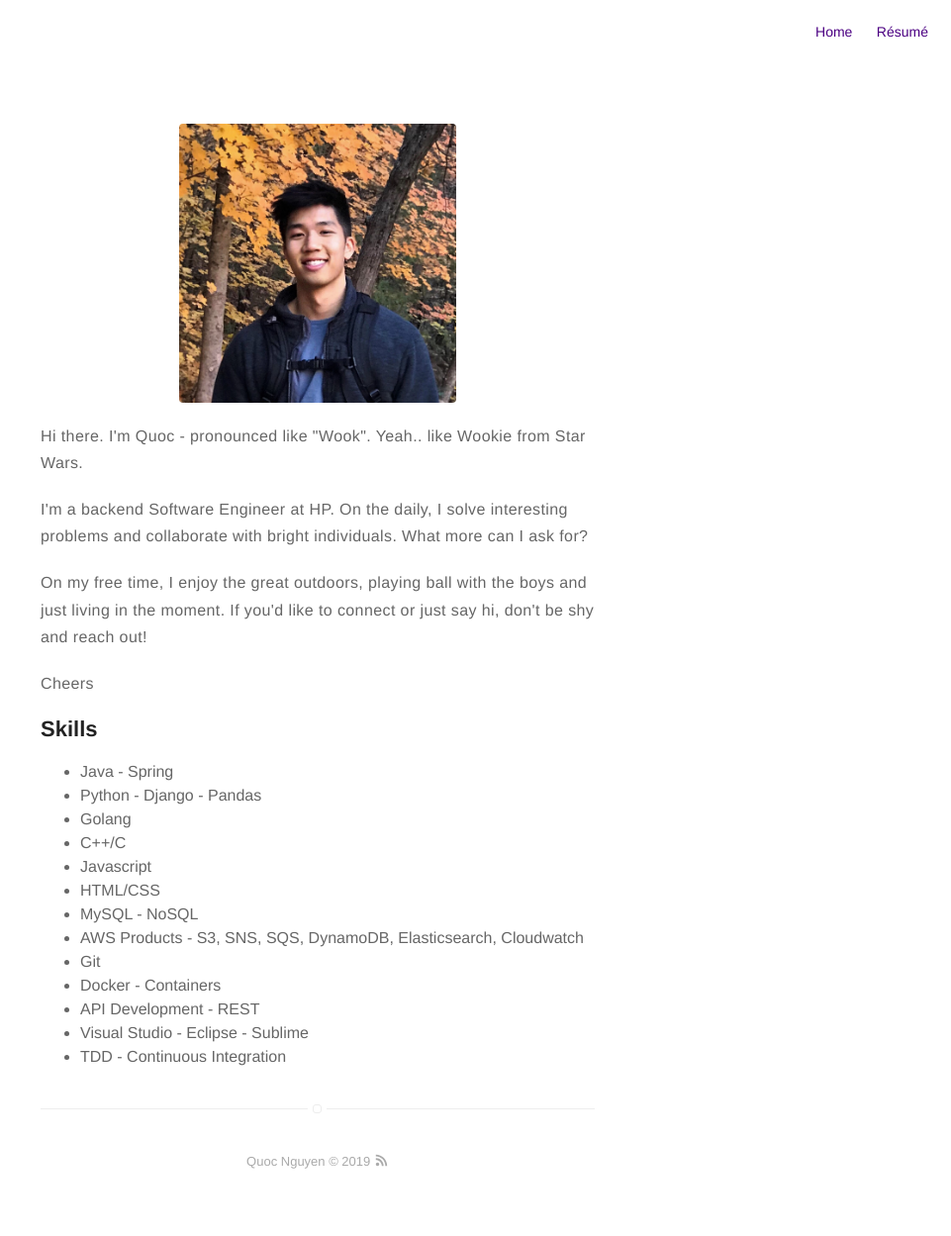
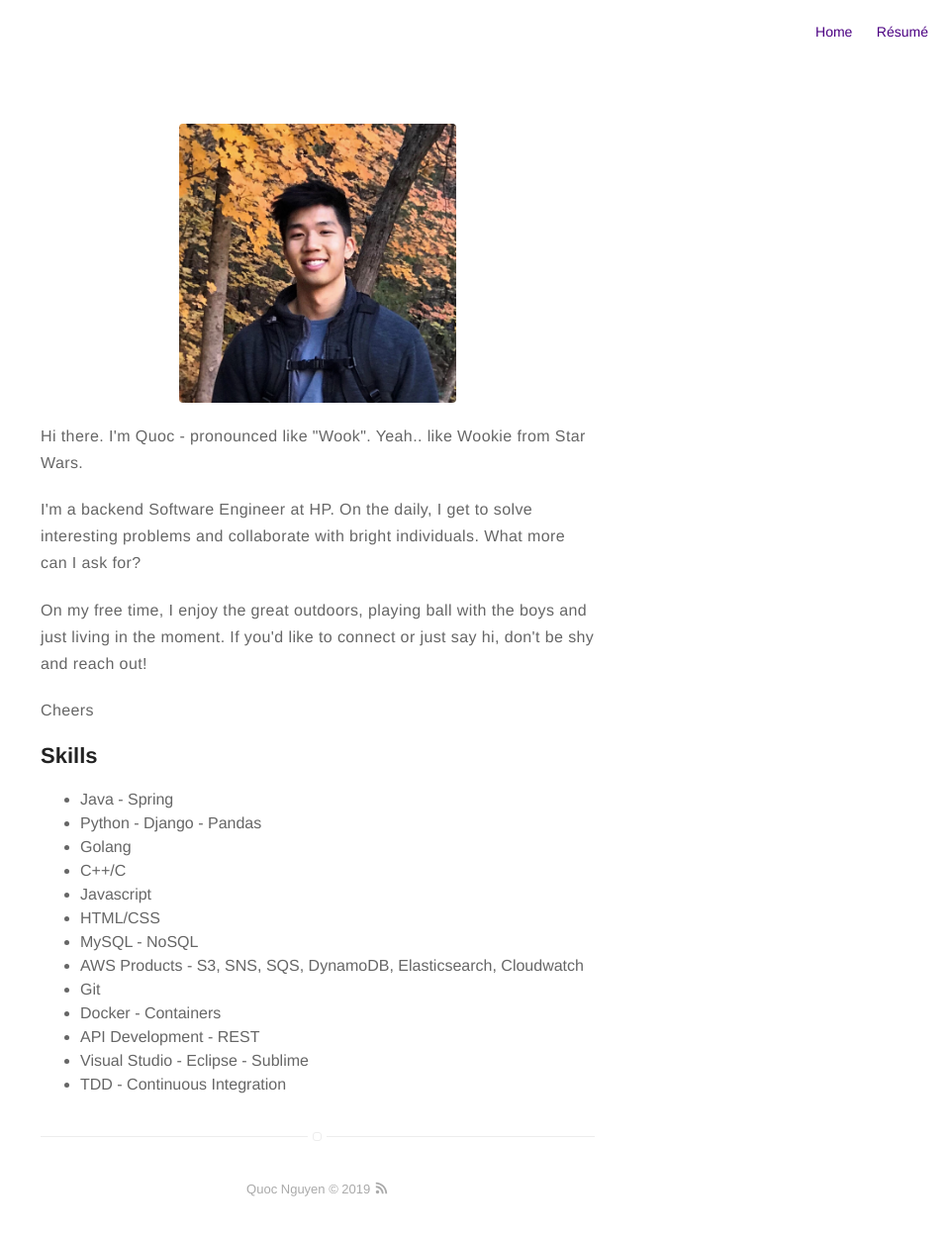
Before and after one commit to qngn93/qngn93.github.io, a Jekyll site: the page built from about.md, in a window 1280 px wide. Shown: the whole page at 99% size, without its empty margins (319-1280 px from the left). Built offline with Jekyll 4.4.1, drawn with Linux system fonts in a browser that asks for light colours; before the commit the page ends 1221 px from its top, so only the background shows below that.

Commit message:
Edit about me

```diff
--- a/about.md
+++ b/about.md
@@ -6,7 +6,7 @@
 
 <p>Hi there. I'm Quoc - pronounced like "Wook". Yeah.. like Wookie from Star Wars.</p>
 
-<p>I'm a backend Software Engineer at HP. On the daily, I solve interesting problems and collaborate with bright individuals. What more can I ask for?
+<p>I'm a backend Software Engineer at HP. On the daily, I get to solve interesting problems and collaborate with bright individuals. What more can I ask for?
 </p>
 
 <p>On my free time, I enjoy the great outdoors, playing ball with the boys and just living in the moment. If you'd like to connect or just say hi, don't be shy and reach out!
```
